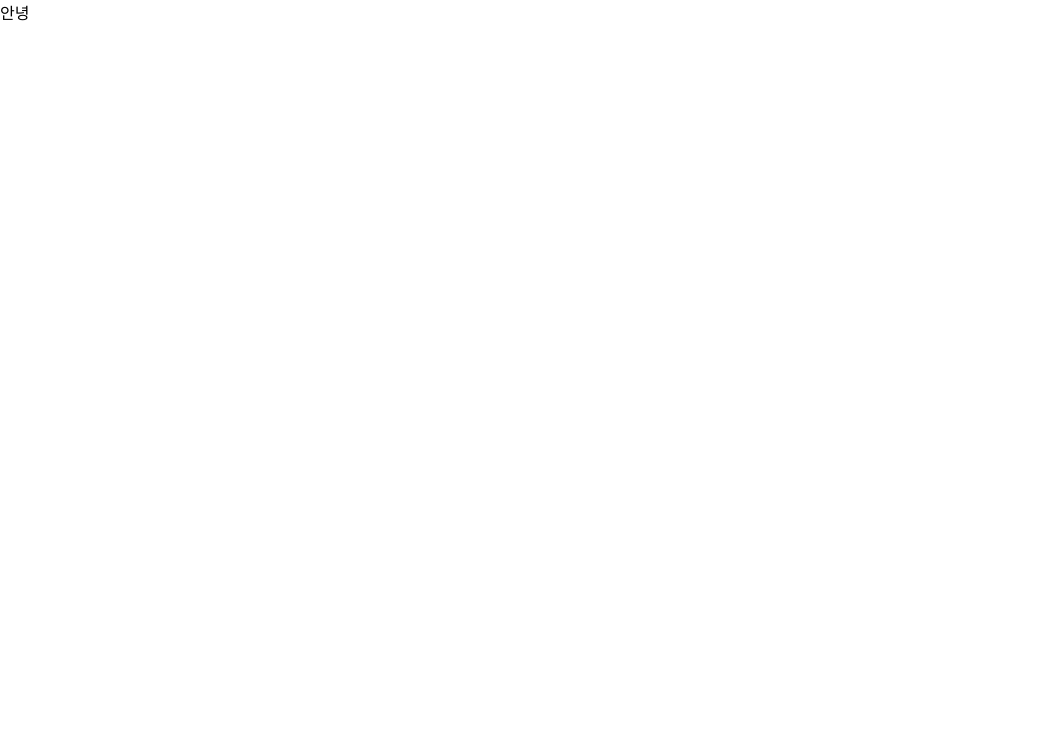
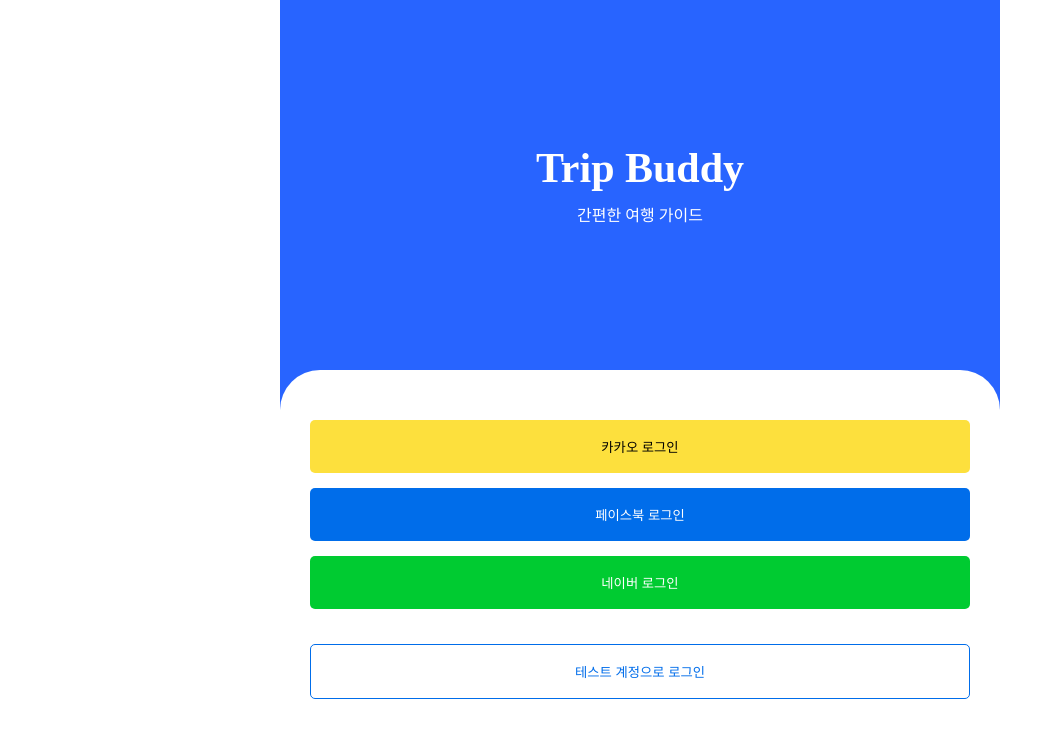
Before and after one commit to houndhollis/TripTest, a Next.js app in the folder trip-test/: page / in a window 1280 px wide. Shown: the top 738 px of the page, without its empty margins (0-1062 px from the left). Built offline with nearby package versions, Linux system fonts and the light colour scheme.

Commit message:
feat:로그인 페이지기초셋팅

```diff
--- a/trip-test/pages/index.tsx
+++ b/trip-test/pages/index.tsx
@@ -1,10 +1,88 @@
 import Layout from '../components/Layout'
-
+import styled from '@emotion/styled'
+import Link from 'next/link'
 
 export default function Home() {
   return (
     <Layout>
-      <div>안녕</div>
+      <LoginContainer>
+        <LoginTop>
+          <h2>Trip Buddy</h2>
+          <span>간편한 여행 가이드</span>
+        </LoginTop>
+        <LoginBottom>
+          <div>
+            <button className='kakao'>카카오 로그인</button>
+            <button className='face'>페이스북 로그인</button>
+            <button className='naver'>네이버 로그인</button>
+          </div>
+          <div>
+            <Link href={'/main'}><button className='test'>테스트 계정으로 로그인</button></Link>
+          </div>
+        </LoginBottom>
+      </LoginContainer>
     </Layout>
   )
 }
+
+const LoginContainer = styled.div`
+  max-width: 720px;
+  margin: 0 auto;
+  background-color: #2864FF;
+  height: 100vh;
+  display: flex;
+  flex-direction: column;
+  justify-content: space-between;
+`
+const LoginTop = styled.div`
+  flex: 1;
+  display: flex;
+  flex-direction: column;
+  justify-content: center;
+  align-items: center;
+  color: #fff;
+  & h2 {
+    font-size: 42px;
+    font-weight: 900;
+  }
+  & span {
+    margin-top: 10px;
+    font-weight: 500;
+  }
+`
+const LoginBottom = styled.div`
+  flex: 1;
+  background-color: #fff;
+  border-radius: 40px 40px 0 0;
+  padding: 30px;
+  & div {
+    display: flex;
+    flex-direction: column;
+    margin-top: 20px;
+    & a > button{
+      width: 100% ;
+    }
+    & button{
+      padding: 17px;
+      margin-bottom: 15px;
+      border-radius: 5px;
+      border: none;
+    }
+    .kakao {
+      background-color: #FDE03D;
+    }
+    .face {
+      background-color: #006DEA;
+      color: #fff;
+    }
+    .naver {
+      background-color: #00CB31;
+      color: #fff;
+    }
+    .test {
+      background-color:#fff;
+      border :1px solid #006DEA ;
+      color: #006DEA;
+    }
+  }
+`
```
